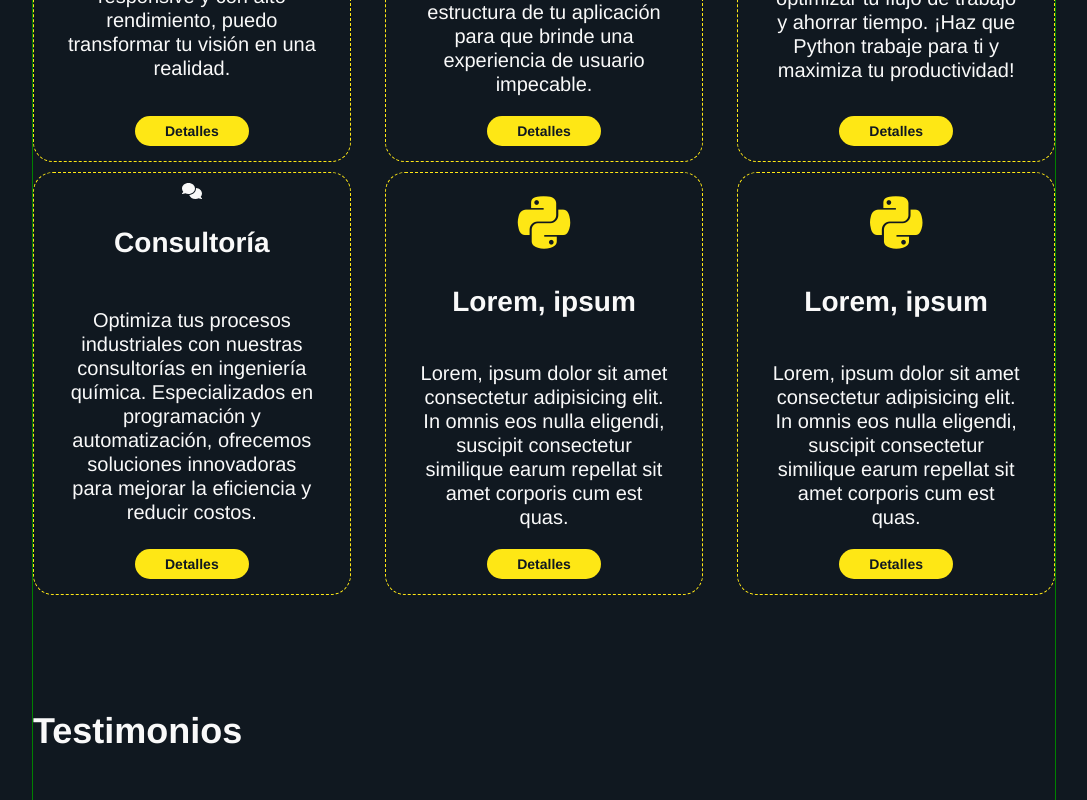
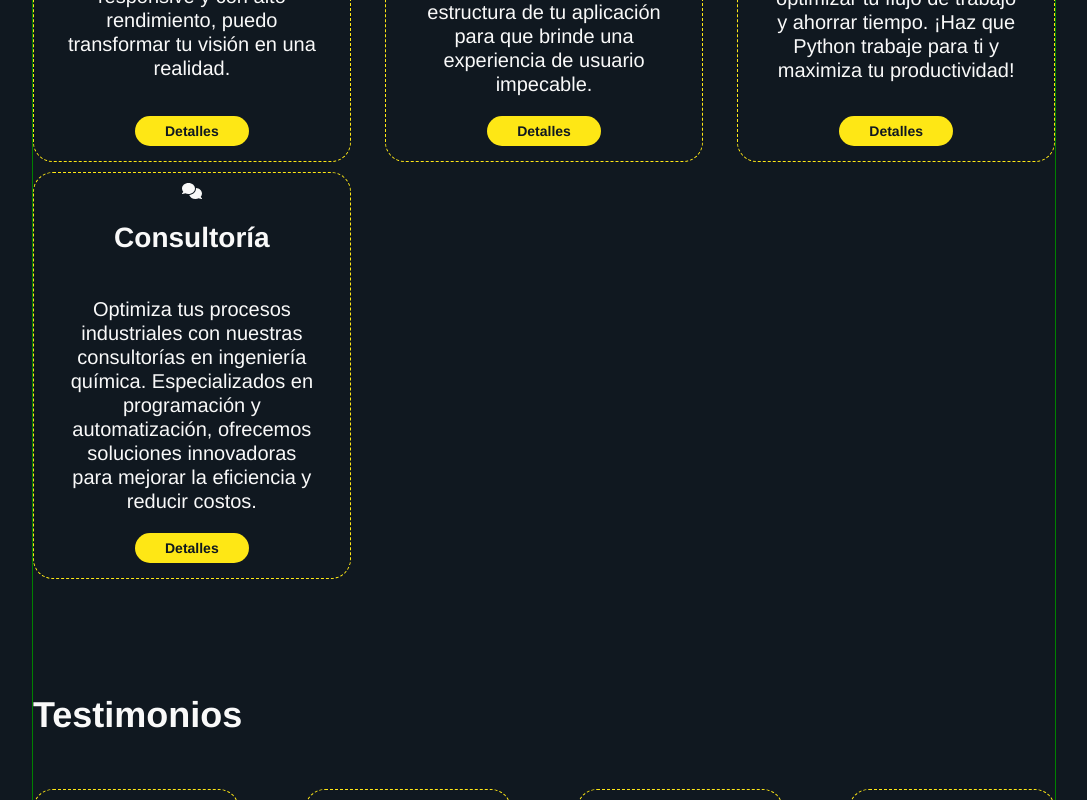
Before and after one commit to AdrianParodi/html-portfolio-react, a React (Vite) app: page / in a window 1280 px wide. Shown: the part 3140-3940 px from the top of the page, without its empty margins (96-1183 px from the left). Built offline with nearby package versions, Linux system fonts and the light colour scheme.

Commit message:
Seccion Servicios separada como un Componente con sus archivos css y jsx

```diff
--- a/src/App.css
+++ b/src/App.css
@@ -66,45 +66,7 @@ body{
 
 }
 
-/* Seccion habilidades */
-.habilidades{
-    display: flex;
-    flex-direction: row;
-    flex-wrap: wrap;
-    justify-content: space-between;
-    align-items: center;
-    align-content: space-between;
-    border: none;
-    padding:20px 0px;
-}
 
-.habilidades div{
-    display: flex;
-    flex-direction: column;
-    align-items: center;
-    justify-content: flex-start;
-    text-align: center;
-    color: var(--background-color);
-    background-color: var(--color2);
-    border: 1px dashed var(--color2);
-    border-radius: 20px;
-    padding: 10px 25px 5px 25px;
-    align-self: stretch;
-    width: 26%;
-}
-
-.habilidades p{
-    color: var(--background-color);
-    /* font-size: 14px; */
-    font-weight: 400;
-    width:250px;
-}
-
-.habilidades i{
-    color: var(--background-color);
-    font-size: 60px;
-    margin: 10px 0px;
-}
 
 /* Seccion Proyectos */
 .proyectos{
--- a/src/App.jsx
+++ b/src/App.jsx
@@ -29,60 +29,6 @@ function App() {
     <>
 
 
-
-
-
-
-      {/* <!-- Seccion de Servicios --> */}
-      <section id="servicios">
-        <h1>Servicios</h1>
-
-        {/* <!-- Subseccion con las divisiones para cada recuadro --> */}
-        <section className="servicios" >
-            <div>
-              <FontAwesomeIcon icon={faNetworkWired}/>
-              <h2>Diseño Web</h2>
-              <p>¡Potencia tu presencia en línea! Ofrezco servicios profesionales de creación de páginas web utilizando HTML, CSS y JavaScript. Ya sea que necesites una página moderna, responsive y con alto rendimiento, puedo transformar tu visión en una realidad.</p>
-              <button>Detalles</button>
-            </div>
-
-            <div>
-              <FontAwesomeIcon icon={faGears}/>
-              <h2>Mobile Apps</h2>
-              <p>Impulsa tu aplicación con un backend robusto y eficiente. Ofrezco servicios de desarrollo backend para que tu aplicación funcione de manera rápida y segura. Con un enfoque en la escalabilidad y el rendimiento, optimizaré la estructura de tu aplicación para que brinde una experiencia de usuario impecable.</p>
-              <button>Detalles</button>
-            </div>
-
-            <div>
-              <FontAwesomeIcon icon={faPython}/>
-              <h2>Desarrollo en Python</h2>
-              <p>Simplifica tus procesos y automatiza tareas con mis servicios de desarrollo de scripts en Python. Ofrezco soluciones eficientes y personalizadas para optimizar tu flujo de trabajo y ahorrar tiempo. ¡Haz que Python trabaje para ti y maximiza tu productividad! </p>
-              <button>Detalles</button>
-            </div>
-
-            <div>
-              <FontAwesomeIcon icon={faComments}/>
-              <h2>Consultoría</h2>
-              <p>Optimiza tus procesos industriales con nuestras consultorías en ingeniería química. Especializados en programación y automatización, ofrecemos soluciones innovadoras para mejorar la eficiencia y reducir costos. </p>
-              <button>Detalles</button>
-            </div>
-
-            <div>
-                <i className="fa-brands fa-python"></i>
-                <h2>Lorem, ipsum</h2>
-                <p>Lorem, ipsum dolor sit amet consectetur adipisicing elit. In omnis eos nulla eligendi, suscipit consectetur similique earum repellat sit amet corporis cum est quas.</p>
-                <button>Detalles</button>
-            </div>
-
-            <div>
-                <i className="fa-brands fa-python"></i>
-                <h2>Lorem, ipsum</h2>
-                <p>Lorem, ipsum dolor sit amet consectetur adipisicing elit. In omnis eos nulla eligendi, suscipit consectetur similique earum repellat sit amet corporis cum est quas.</p>
-                <button>Detalles</button>
-            </div>
-        </section>
-
-      </section>
 
       {/* <!-- Seccion de testimonios --> */}
       <section id="testimonios">
--- /dev/null
+++ b/src/Component/Card-Habilidad/Card-Habilidad.jsx
@@ -0,0 +1 @@
+import './Card-Habilidad.css'
--- a/src/Component/Habilidades/Habilidades.css
+++ b/src/Component/Habilidades/Habilidades.css
@@ -0,0 +1,38 @@
+.habilidades{
+    display: flex;
+    flex-direction: row;
+    flex-wrap: wrap;
+    justify-content: space-between;
+    align-items: center;
+    align-content: space-between;
+    border: none;
+    padding:20px 0px;
+}
+
+.habilidades div{
+    display: flex;
+    flex-direction: column;
+    align-items: center;
+    justify-content: flex-start;
+    text-align: center;
+    color: var(--background-color);
+    background-color: var(--color2);
+    border: 1px dashed var(--color2);
+    border-radius: 20px;
+    padding: 10px 25px 5px 25px;
+    align-self: stretch;
+    width: 26%;
+}
+
+.habilidades p{
+    color: var(--background-color);
+    /* font-size: 14px; */
+    font-weight: 400;
+    width:250px;
+}
+
+.habilidades i{
+    color: var(--background-color);
+    font-size: 60px;
+    margin: 10px 0px;
+}
--- a/src/Component/Habilidades/Habilidades.jsx
+++ b/src/Component/Habilidades/Habilidades.jsx
@@ -12,9 +12,9 @@ const Habilidades=()=>{
 
       <section id="habilidades">
         <h1>Habilidades</h1>
-      {/* <!-- Subseccion con los cuadros amarillos e íconos --> */}
-      <section className="habilidades" >
-      <div>
+        {/* <!-- Subseccion con los cuadros amarillos e íconos --> */}
+        <section className="habilidades" >
+        <div>
             <FontAwesomeIcon icon={faDesktop}/>
             <h1>Web</h1>
             <p>Diseño responsive completo, utilizando tecnologías como HTML, CSS y JS</p>
--- /dev/null
+++ b/src/Component/Servicios/Servicios.css
@@ -0,0 +1,54 @@
+/* Sección Servicios */
+.servicios{
+    display: flex;
+    flex-direction: row;
+    justify-content: space-between;
+    flex-wrap: wrap;
+    align-items: center;
+    align-content: space-between;
+    border: none;
+    padding-top: 20px;
+}
+
+.servicios div{
+    display: flex;
+    flex-direction: column;
+    align-items: center;
+    justify-content: space-between;
+    text-align: center;
+    border: 1px dashed var(--color2);
+    border-radius: 20px;
+    padding: 10px 25px 15px 25px;
+    align-self: stretch;
+    width: 26%;
+}
+
+.servicios h2{
+    font-weight: 600;
+}
+
+.servicios p{
+    color: var(--color1);
+    font-weight: 400;
+    width:250px;
+}
+
+.servicios i{
+    color: var(--color2);
+    font-size: 60px;
+    margin: 10px 0px;
+}
+
+.servicios button{
+    color: var(--background-color);
+    background-color: var(--color2);
+    font-size: 14px;
+    font-weight: 700;
+    border: none;
+    border-radius: 30px;
+    padding: 7px 30px;
+}
+
+button:hover{
+    cursor:pointer;
+}
--- /dev/null
+++ b/src/Component/Servicios/Servicios.jsx
@@ -0,0 +1,48 @@
+import './Servicios.css'
+import {FontAwesomeIcon} from '@fortawesome/react-fontawesome';
+
+// Iconos seccion Servicios
+import { faGears, faNetworkWired, faComments } from '@fortawesome/free-solid-svg-icons';
+import {faPython} from '@fortawesome/free-brands-svg-icons';
+
+const Servicios=()=>{
+    return(
+      <section id="servicios">
+      <h1>Servicios</h1>
+
+      {/* <!-- Subseccion con las divisiones para cada recuadro --> */}
+      <section className="servicios" >
+          <div>
+            <FontAwesomeIcon icon={faNetworkWired}/>
+            <h2>Diseño Web</h2>
+            <p>¡Potencia tu presencia en línea! Ofrezco servicios profesionales de creación de páginas web utilizando HTML, CSS y JavaScript. Ya sea que necesites una página moderna, responsive y con alto rendimiento, puedo transformar tu visión en una realidad.</p>
+            <button>Detalles</button>
+          </div>
+
+          <div>
+            <FontAwesomeIcon icon={faGears}/>
+            <h2>Mobile Apps</h2>
+            <p>Impulsa tu aplicación con un backend robusto y eficiente. Ofrezco servicios de desarrollo backend para que tu aplicación funcione de manera rápida y segura. Con un enfoque en la escalabilidad y el rendimiento, optimizaré la estructura de tu aplicación para que brinde una experiencia de usuario impecable.</p>
+            <button>Detalles</button>
+          </div>
+
+          <div>
+            <FontAwesomeIcon icon={faPython}/>
+            <h2>Desarrollo en Python</h2>
+            <p>Simplifica tus procesos y automatiza tareas con mis servicios de desarrollo de scripts en Python. Ofrezco soluciones eficientes y personalizadas para optimizar tu flujo de trabajo y ahorrar tiempo. ¡Haz que Python trabaje para ti y maximiza tu productividad! </p>
+            <button>Detalles</button>
+          </div>
+
+          <div>
+            <FontAwesomeIcon icon={faComments}/>
+            <h2>Consultoría</h2>
+            <p>Optimiza tus procesos industriales con nuestras consultorías en ingeniería química. Especializados en programación y automatización, ofrecemos soluciones innovadoras para mejorar la eficiencia y reducir costos. </p>
+            <button>Detalles</button>
+          </div>
+
+      </section>
+    </section>
+    )
+}
+
+export default Servicios
--- a/src/main.jsx
+++ b/src/main.jsx
@@ -9,6 +9,7 @@ import Hero from './Component/Hero/Hero.jsx'
 import SobreMi from './Component/SobreMi/SobreMi.jsx'
 import Habilidades from './Component/Habilidades/Habilidades.jsx'
 import Proyectos from './Component/Proyectos/Proyectos.jsx'
+import Servicios from './Component/Servicios/Servicios.jsx'
 
 
 ReactDOM.createRoot(document.getElementById('root')).render(
@@ -18,6 +19,7 @@ ReactDOM.createRoot(document.getElementById('root')).render(
     <SobreMi/>
     <Habilidades/>
     <Proyectos/>
+    <Servicios/>
     <App/>
     <Footer/>
   </React.StrictMode>,
```
Also changed, not shown: src/Component/Proyectos/Proyectos.css (+41 -0 lines), src/Component/Card-Habilidad/Card-Habilidad.css (added).
